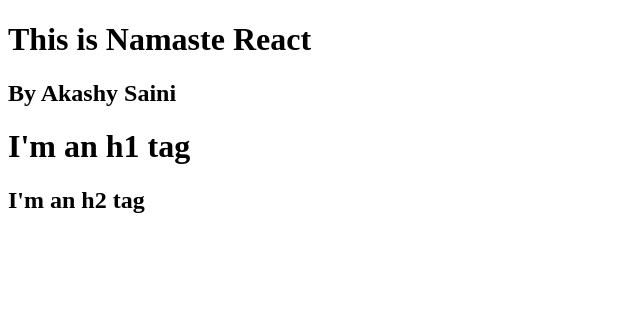
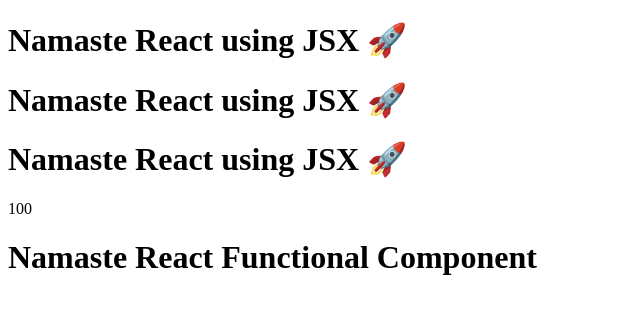
Before and after one commit to pawar789/my-namaste-react, a React (Vite) app: page / in a window 1280 px wide. Shown: the top 314 px of the page, without its empty margins (0-640 px from the left). Built offline with nearby package versions, Linux system fonts and the light colour scheme.

Commit message:
Episode-03: Laying the foundation

```diff
--- a/App.js
+++ b/App.js
@@ -1,20 +1,32 @@
 import React from "react";
 import ReactDOM from "react-dom/client";
-const parent = React.createElement("div", { id: "parent" }, [
-  React.createElement("div", { id: "child" }, [
-    React.createElement("h1", {}, "This is Namaste React"),
-    React.createElement("h2", {}, "By Akashy Saini"),
-  ]),
-  React.createElement("div", { id: "child2" }, [
-    React.createElement("h1", {}, "I'm an h1 tag"),
-    React.createElement("h2", {}, "I'm an h2 tag"),
-  ]),
-]);
 
-//JSX
+// JSX - HTML-Like or XML-Like syntax
 
-console.log(parent); // object
+// JSX (transpiled before it reaches the JS) - PARCEL - Babel
+
+// JSX => Babel transpiles it to React.createElement => ReactElement.JS Object => HTMLElement(render);
+
+// React Functional Component
+
+const Title = () => (
+  <h1 className="head" tabIndex="5">
+    Namaste React using JSX 🚀
+  </h1>
+);
+
+const number = 100;
+
+const HeadingComponent = () => (
+  <div id="container">
+    <Title />
+    <Title></Title>
+    {Title()}
+    {number}
+    <h1>Namaste React Functional Component</h1>
+  </div>
+);
 
 const root = ReactDOM.createRoot(document.getElementById("root"));
 
-root.render(parent);
+root.render(<HeadingComponent />);
--- a/index.html
+++ b/index.html
@@ -8,8 +8,8 @@
     <title>Namaste React</title>
   </head>
   <body>
-    <div id="root">
-      <h1>Akshay is here!</h1>
+    <div id="root" class="root">
+      <h1>Not Rendered</h1>
     </div>
 
     <script type="module" src="./App.js"></script>
--- a/package.json
+++ b/package.json
@@ -3,6 +3,8 @@
   "version": "1.0.0",
   "description": "This is namaste react by akashy saini",
   "scripts": {
+    "start": "parcel index.html",
+    "build": "parcel build index.html",
     "test": "jest"
   },
   "repository": {
```
